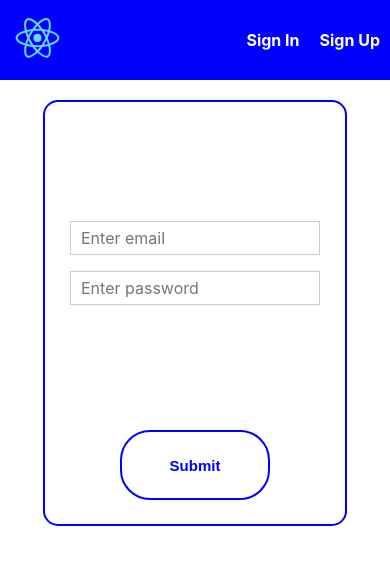
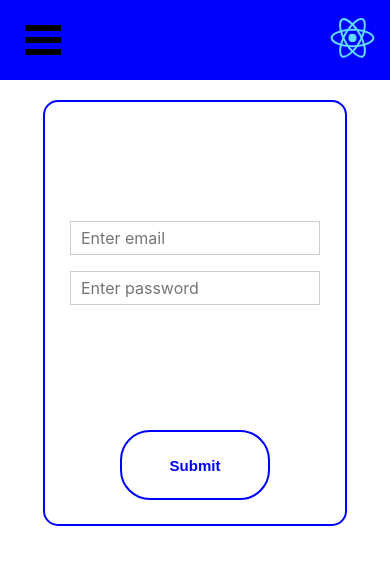
Before and after one commit to Dante03918/booking-clone-front, a React (Create React App) app: page /login in a window 390 px wide. Shown: the top 564 px of the page. Built offline with nearby package versions, Linux system fonts and the light colour scheme.

Commit message:
add hamburger Menu and content customization

```diff
--- a/package.json
+++ b/package.json
@@ -9,6 +9,7 @@
     "axios": "^0.21.1",
     "cloudinary-react": "^1.7.0",
     "react": "^17.0.2",
+    "react-burger-menu": "^3.0.6",
     "react-date-picker": "^8.1.1",
     "react-dom": "^17.0.2",
     "react-router-dom": "^5.2.0",
--- a/src/components/Logo/Logo.module.css
+++ b/src/components/Logo/Logo.module.css
@@ -4,3 +4,10 @@
 .Logo:hover {
     cursor: pointer;
 }
+
+
+@media(max-width: 500px){
+    .Logo {
+
+    }
+}
--- a/src/components/Navbar/Navbar.js
+++ b/src/components/Navbar/Navbar.js
@@ -2,6 +2,7 @@ import React from 'react';
 import { withRouter } from 'react-router-dom';
 import styleClasses from './Navbar.module.css';
 import Logo from "../Logo/Logo";
+import HamburgerMenu from "../Navigation/HamburgerMenu/HamburgerMenu";
 
 const Navbar = (props) => {
     return(
@@ -14,6 +15,9 @@ const Navbar = (props) => {
                 </div>
                 {props.children}
             </div>
+            <div className={styleClasses.Hamburger}>
+                <HamburgerMenu loggedUser={props.loggedUser}/>
+            </div>
 
         </div>
         )
--- a/src/components/Navbar/Navbar.module.css
+++ b/src/components/Navbar/Navbar.module.css
@@ -18,3 +18,27 @@
 .Username {
 
 }
+
+
+
+@media(min-width: 500px){
+    .Hamburger {
+        display: none;
+    }
+}
+@media(max-width: 500px){
+    .Wrapper {
+        display: none;
+    }
+    .Navbar{
+        width: 100%;
+        height: 80px;
+        position: fixed;
+        top: 0;
+        left: 0;
+        background-color: blue;
+        display: flex;
+        justify-content: flex-end;
+        align-items: center;
+    }
+}
--- /dev/null
+++ b/src/components/Navigation/HamburgerMenu/HamburgerMenu.js
@@ -0,0 +1,75 @@
+import { slide as Menu } from 'react-burger-menu';
+import Button from "../../UI/Button/Button";
+import { withRouter } from 'react-router-dom';
+import styleClasses from './HamburgerMenu.module.css';
+import React, {useState} from "react";
+
+const HamburgerMenu = (props) => {
+
+    const [isOpen, setIsOpen] = useState(false);
+
+    var styles = {
+        bmBurgerButton: {
+            position: 'fixed',
+            width: '36px',
+            height: '30px',
+            left: '25px',
+            top: '25px'
+        },
+        bmBurgerBars: {
+            background: '#000000'
+        },
+        bmBurgerBarsHover: {
+            background: '#a90000'
+        },
+        bmCrossButton: {
+            height: '24px',
+            width: '24px'
+        },
+        bmCross: {
+            background: '#bdc3c7'
+        },
+        bmMenuWrap: {
+            position: 'fixed',
+            height: '100%'
+        },
+        bmMenu: {
+            background: '#373a47',
+            padding: '2.5em 1.5em 0',
+            fontSize: '1.15em'
+        },
+        bmMorphShape: {
+            fill: '#373a47'
+        },
+        bmItemList: {
+            color: '#b8b7ad',
+            padding: '0.8em'
+        },
+        bmItem: {
+            display: 'inline-block'
+        },
+        bmOverlay: {
+            background: 'rgba(0, 0, 0, 0.3)'
+        }
+    }
+
+    const hideMenu = () => {
+        setIsOpen(false);
+    }
+    const handleStateChange = (state) => {
+        setIsOpen(state.isOpen)
+    }
+    return(
+        <div>
+            <Menu  onStateChange={(state) => {handleStateChange(state)}} isOpen={isOpen} styles={ styles } right>
+                <div onClick={() => hideMenu()} className={styleClasses.HamElement}><Button clicked={()=>{props.history.push("/login")}}>Sign In</Button></div>
+                <div onClick={() => hideMenu()} className={styleClasses.HamElement}><Button clicked={() => {props.history.push("/signup")}} >Sign Up </Button></div>
+                <div onClick={() => hideMenu()} className={styleClasses.HamElement}>{props.loggedUser ? <Button clicked={()=>{props.history.push("/logout")}}>Log Out</Button> : null}</div>
+                <div onClick={() => hideMenu()} className={styleClasses.HamElement}>{props.loggedUser ? <Button clicked={()=>{props.history.push("/add")}} >Add ad</Button> : null}</div>
+                <div>{props.loggedUser ? <p>Zalogowany użytkownik: {props.loggedUser}</p> : null}</div>
+            </Menu>
+        </div>
+
+    )
+}
+export default withRouter(HamburgerMenu);
--- /dev/null
+++ b/src/components/Navigation/HamburgerMenu/HamburgerMenu.module.css
@@ -0,0 +1,6 @@
+.List {
+    list-style: none;
+}
+.HamElement {
+    width: 100%;
+}
```
Also changed, not shown: 1 other file (tests, documents, lock files or other folders).
